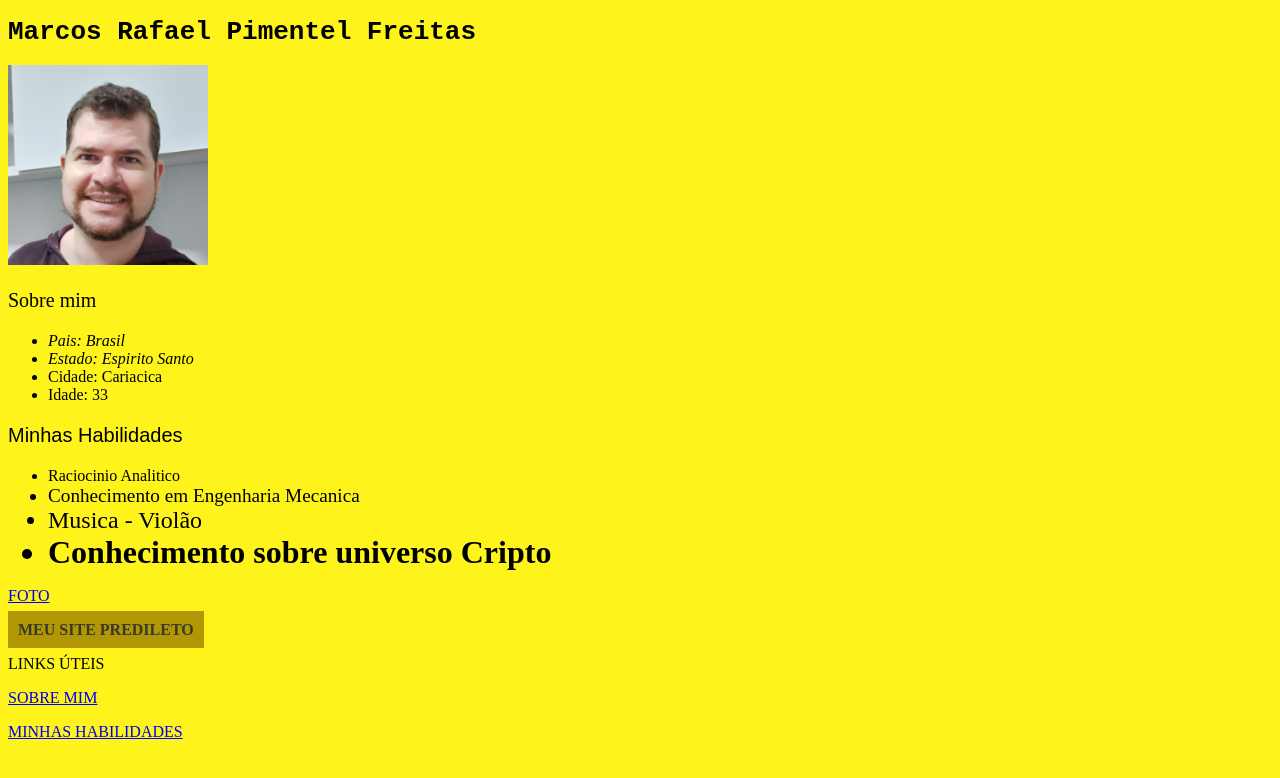
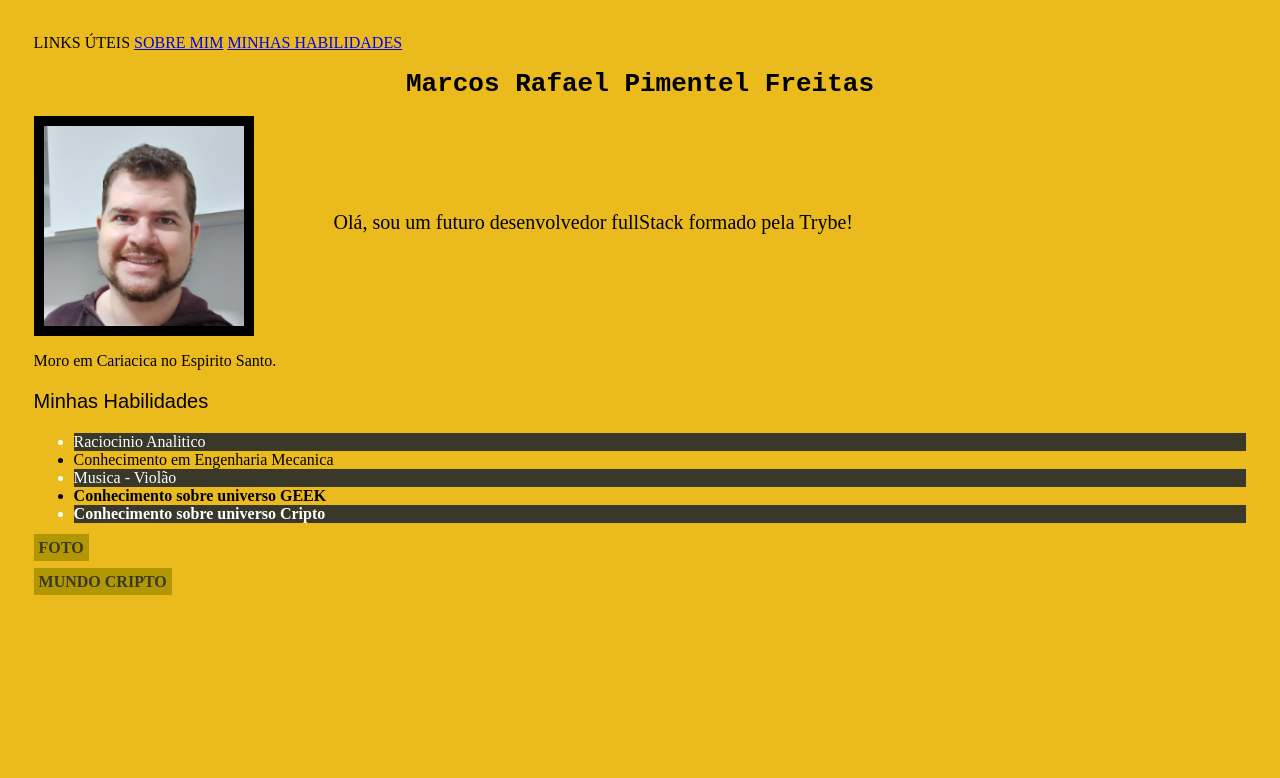
Before and after one commit to marcos-rafael-br/marcos-rafael-br.github.io, a plain HTML site: page index.html in a window 1280 px wide. Drawn offline with Linux system fonts and the light colour scheme.

Commit message:
add blocos, e novas formatações

```diff
--- a/index.html
+++ b/index.html
@@ -2,32 +2,39 @@
 <html lang="pt-br">
 
 <head>
-  <meta charset="UTF-8">
-  <link rel="stylesheet" href="style.css">
+  <meta charset="UTF-8" />
+  <link rel="stylesheet" href="style.css" />
   <title>HTML</title>
 </head>
+
 <body>
-  <h1> Marcos Rafael Pimentel Freitas </h1>
-  <!-- <h1 style="font-family:monospace";></h1>> Marcos Rafael Pimentel Freitas</h1> -->
-  <p id="foto"><img src="/eu.jpeg" width="200"></id>
-  <p id="sobre" style="font-size: 20px;">Sobre mim
+  LINKS ÚTEIS
+  <a href="#sobre">SOBRE MIM</a>
+  <a href="#hab">MINHAS HABILIDADES</a>
+  <div>
+    <h1>Marcos Rafael Pimentel Freitas</h1>
+    <div class="image-c">
+      <img src="/eu.jpeg" id="foto" />
+      <p id="sobre" style="font-size: 20px">
+        Olá, sou um futuro desenvolvedor fullStack formado pela Trybe!
+      </p>
+    </div>
+  </div>
+  <p>Moro em Cariacica no Espirito Santo.</p>
+  <p id="hab" style="font-family: Arial, Helvetica, sans-serif; font-size: 20px">
+    Minhas Habilidades
+  </p>
   <ul>
-    <li style="font-style: italic;">Pais: Brasil</li>
-    <li style="font-style: oblique;">Estado: Espirito Santo</li>
-    <li>Cidade: Cariacica</li>
-    <li>Idade: 33</li>
+    <li>Raciocinio Analitico</li>
+    <li>Conhecimento em Engenharia Mecanica</li>
+    <li>Musica - Violão</li>
+    <li><strong>Conhecimento sobre universo GEEK
+    <li><strong>Conhecimento sobre universo Cripto</strong></li>
   </ul>
-  <p id="hab" style="font-family: Arial, Helvetica, sans-serif; font-size: 20px;">Minhas Habilidades
-  <ul>
-    <li class="RL"> Raciocinio Analitico</li>
-    <li class="CEM"> Conhecimento em Engenharia Mecanica
-    <li class="M"> Musica - Violão</li>
-    <li class="CUC"><strong>Conhecimento sobre universo Cripto</strong></li>
-  </ul>
-  <a href="#foto">FOTO</a>
-  <p><a href="https://www.cointelegraph.com.br" target="blank" class="button"><strong>MEU SITE PREDILETO</strong> </a>
-  <p>LINKS ÚTEIS</p>
-  <a href="#sobre">SOBRE MIM</a>
-  <p><a href="#hab">MINHAS HABILIDADES</a>
+  <a href="#foto" class="button">FOTO</a>
+
+  <p><a href="https://www.cointelegraph.com.br" target="blank" class="button">MUNDO CRIPTO</a></p>
+
 </body>
-</html                    >
+
+</html>
--- a/style.css
+++ b/style.css
@@ -1,9 +1,11 @@
 h1 {
   font-family: monospace;
+  text-align: center;
 }
 
 body {
-  background-color: #fef41c;
+  background-color: #ebbb1e;
+  padding: 2%;
 }
 
 .RL {
@@ -25,6 +27,25 @@ body {
 .button {
   color: #3a3828;
   background-color: #b19704;
-  padding: 10px;
+  padding: 5px;
   text-decoration: none;
 }
+.image-c {
+  height: 220px;
+  position: relative;
+}
+#foto {
+  float: left;
+  height: 200px;
+  padding: 10px;
+  background-color: black;
+}
+#sobre {
+  position: absolute;
+  left: 300px;
+  top: 75px;
+}
+ul li:nth-of-type(odd) {
+  background-color: #3a3828;
+  color: white;
+}
```
